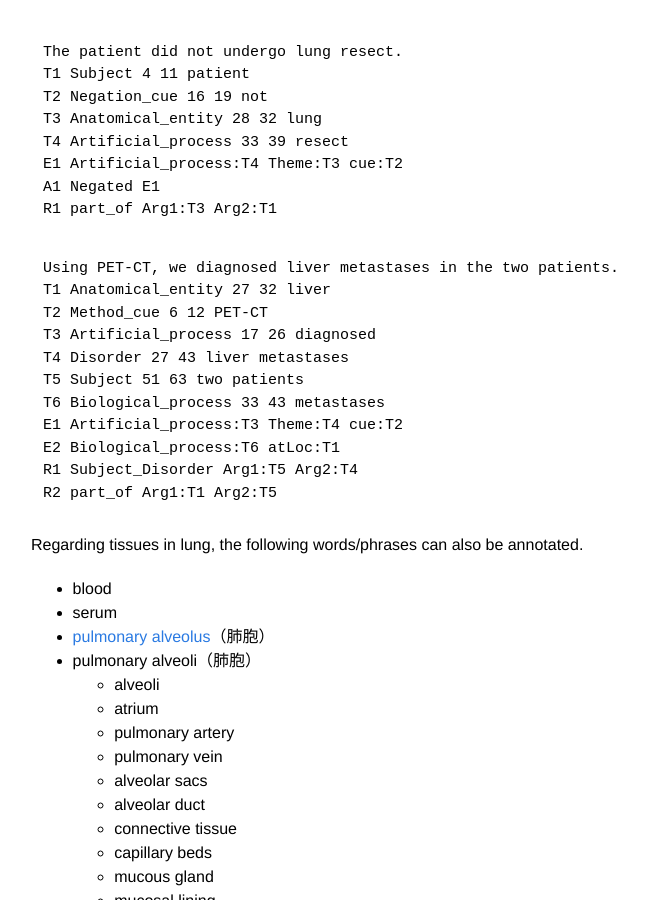
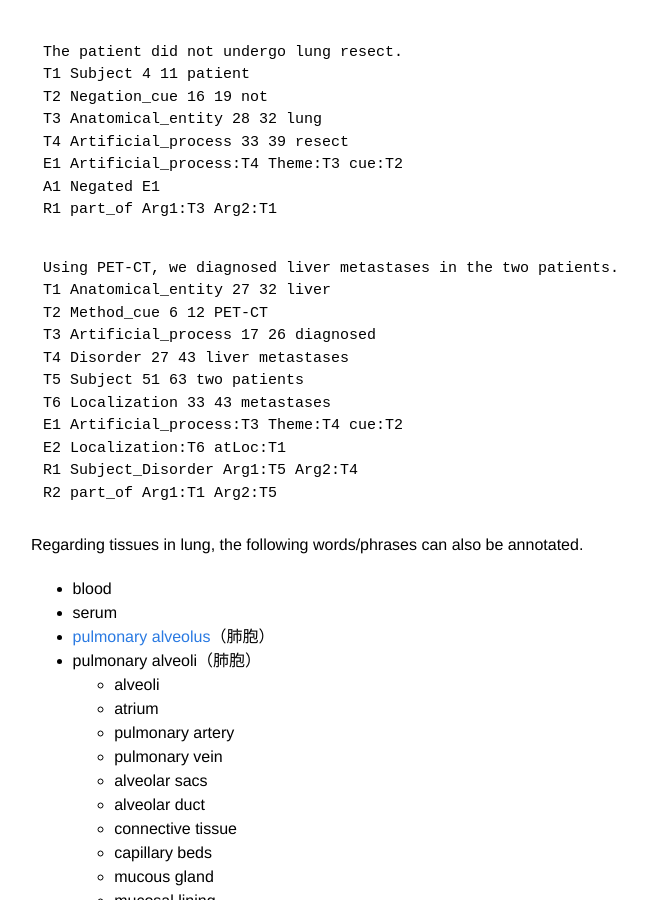
Before and after one commit to ezcatdb/molbiol_lung_corpus-guidelines, a Jekyll site: the page built from _entity/Anatomical_entity.md, in a window 1280 px wide and 900 px high, scrolled down 1063 px. Shown: the whole window, without its empty margins (209-856 px from the left). Built offline with Jekyll 4.4.1, drawn with Linux system fonts in a browser that asks for light colours.

Commit message:
Update Anatomical_entity.md

```diff
--- a/_entity/Anatomical_entity.md
+++ b/_entity/Anatomical_entity.md
@@ -53,6 +53,7 @@ E1 Artificial_process:T4 Theme:T3 cue:T2
 A1 Negated E1
 R1 part_of Arg1:T3 Arg2:T1
 ~~~
+
 ~~~ ann
 Using PET-CT, we diagnosed liver metastases in the two patients.
 T1 Anatomical_entity 27 32 liver
@@ -60,9 +61,9 @@ T2 Method_cue 6 12 PET-CT
 T3 Artificial_process 17 26 diagnosed
 T4 Disorder 27 43 liver metastases
 T5 Subject 51 63 two patients
-T6 Biological_process 33 43 metastases
+T6 Localization 33 43 metastases
 E1 Artificial_process:T3 Theme:T4 cue:T2
-E2 Biological_process:T6 atLoc:T1
+E2 Localization:T6 atLoc:T1
 R1 Subject_Disorder Arg1:T5 Arg2:T4
 R2 part_of Arg1:T1 Arg2:T5
 ~~~
```
